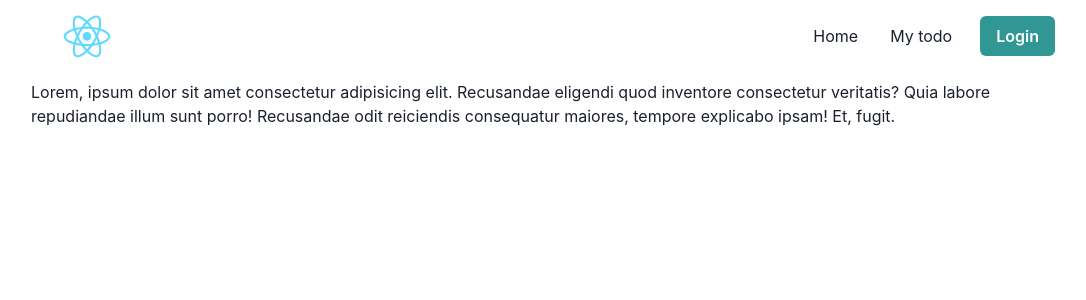
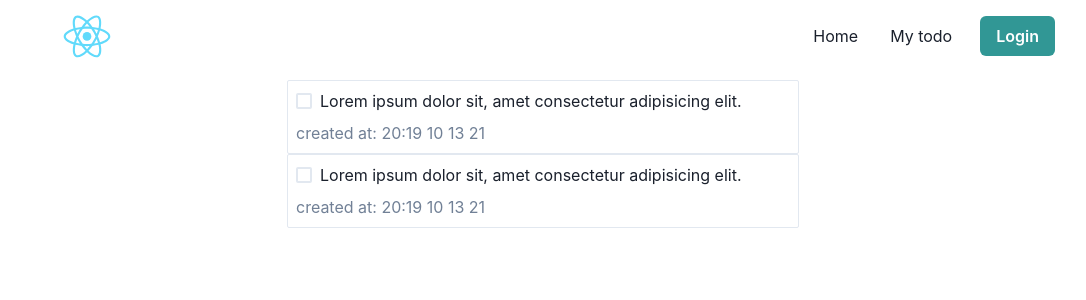
Before and after one commit to kalwabed/fire-todo, a React (Create React App) app: page / in a window 1280 px wide. Shown: the top 300 px of the page, without its empty margins (97-1183 px from the left). Built offline with nearby package versions, Linux system fonts and the light colour scheme.

Commit message:
chore: add todo item

```diff
--- a/src/components/layout/Content.tsx
+++ b/src/components/layout/Content.tsx
@@ -2,7 +2,7 @@ import { Box } from '@chakra-ui/react'
 
 const Content: React.FC = ({ children }) => {
   return (
-    <Box as="main" flex="1 1 auto" maxW={['2xl', '5xl']} mx="auto">
+    <Box as="main" flex="1 1 auto">
       {children}
     </Box>
   )
--- a/src/components/layout/TopNavigation.tsx
+++ b/src/components/layout/TopNavigation.tsx
@@ -29,7 +29,7 @@ const TopNavigation = () => {
         <ListItem display="flex" alignItems="center" h="full">
           <ChakraLink
             as={Link}
-            to="/about"
+            to="/todo"
             py=".5rem"
             px="1rem"
             h="full"
--- a/src/pages/Home.tsx
+++ b/src/pages/Home.tsx
@@ -1,17 +1,26 @@
+import { Box, Text, Flex, Checkbox, VStack } from '@chakra-ui/react'
 import { RouteComponentProps } from '@reach/router'
 
 import Content from '../components/layout/Content'
 import Page from '../components/layout/Page'
 
+const Item = () => (
+  <Box border="1px" borderColor="gray.200" rounded="sm" p={2} _hover={{ borderColor: 'gray.400' }}>
+    <VStack align="start">
+      <Checkbox>Lorem ipsum dolor sit, amet consectetur adipisicing elit.</Checkbox>
+      <Text color="gray.500">created at: 20:19 10 13 21</Text>
+    </VStack>
+  </Box>
+)
+
 const HomePage: React.FC<RouteComponentProps> = () => {
   return (
     <Page>
       <Content>
-        <p>
-          Lorem, ipsum dolor sit amet consectetur adipisicing elit. Recusandae eligendi quod inventore consectetur
-          veritatis? Quia labore repudiandae illum sunt porro! Recusandae odit reiciendis consequatur maiores, tempore
-          explicabo ipsam! Et, fugit.
-        </p>
+        <Flex flexDir="column" justify="center" maxW={['2xl', 'lg']} mx="auto">
+          <Item />
+          <Item />
+        </Flex>
       </Content>
     </Page>
   )
```
